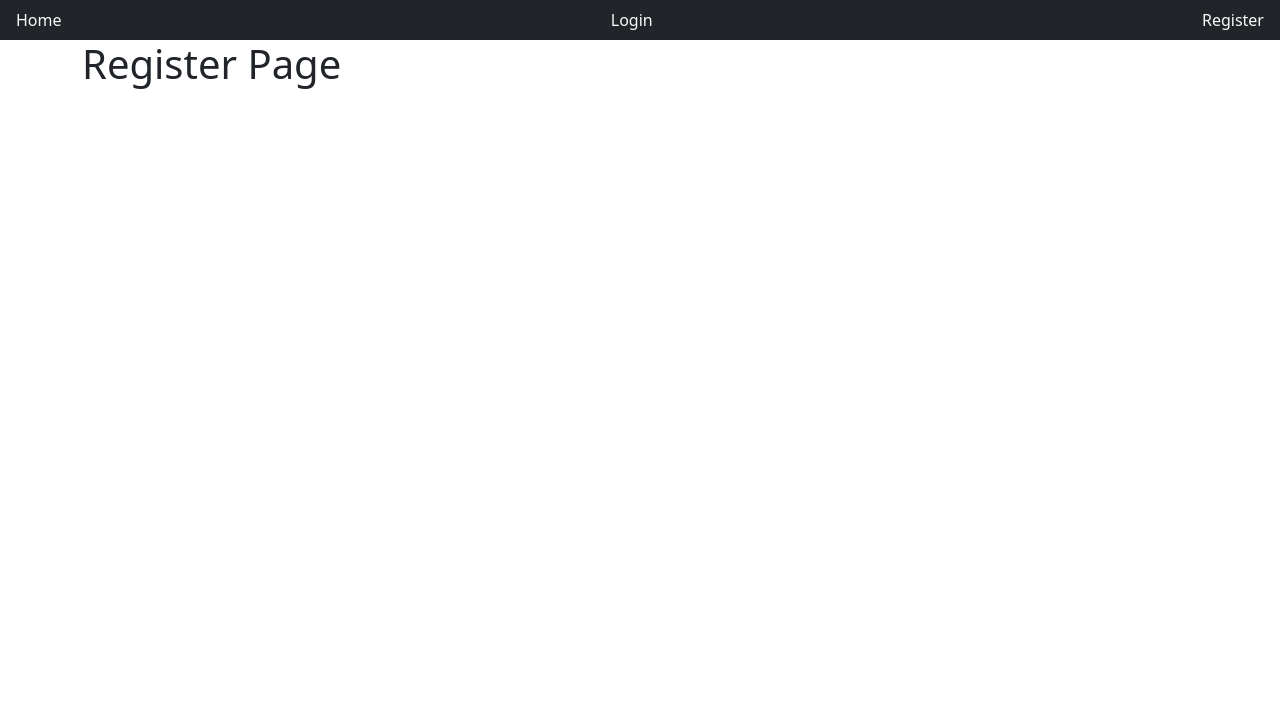
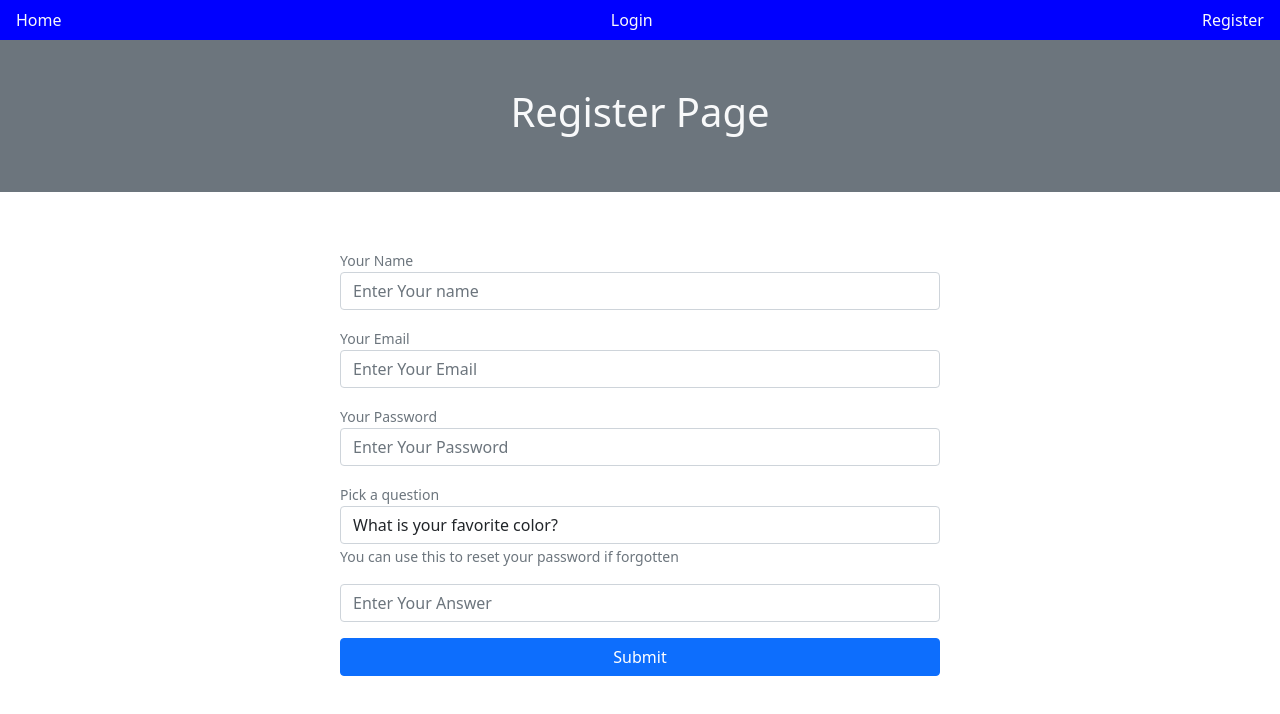
Before and after one commit to Awais512/Merncamp-Client, a Next.js app: page /register in a window 1280 px wide. Shown: the top 714 px of the page. Built offline with nearby package versions, Linux system fonts and the light colour scheme.

Commit message:
Register Page

```diff
--- a/components/Nav.js
+++ b/components/Nav.js
@@ -1,7 +1,10 @@
 import Link from 'next/link';
 const Nav = () => {
   return (
-    <nav className='nav bg-dark d-flex justify-content-between'>
+    <nav
+      className='nav d-flex justify-content-between'
+      style={{ backgroundColor: 'blue' }}
+    >
       <Link href='/'>
         <a className='nav-link text-light'>Home</a>
       </Link>
--- a/pages/_app.js
+++ b/pages/_app.js
@@ -1,9 +1,13 @@
 import 'bootstrap/dist/css/bootstrap.min.css';
 import Nav from '../components/Nav';
+import Head from 'next/head';
 
 function MyApp({ Component, pageProps }) {
   return (
     <>
+      <Head>
+        <link rel='stylesheet' href='/css/styles.css' />
+      </Head>
       <Nav />
       <Component {...pageProps} />
     </>
--- a/pages/register.js
+++ b/pages/register.js
@@ -1,11 +1,96 @@
-import React from 'react';
+import React, { useState } from 'react';
 
 const Register = () => {
+  const [name, setName] = useState('');
+  const [email, setEmail] = useState('');
+  const [password, setPassword] = useState('');
+  const [secret, setSecret] = useState('');
+
+  const handleSubmit = async (e) => {
+    e.preventDefault();
+    console.log(name, email, password, secret);
+  };
+
   return (
-    <div className='container'>
-      <div className='row'>
-        <div className='col'>
-          <h1 className=''>Register Page</h1>
+    <div className='container-fluid'>
+      <div className='row py-5 bg-secondary text-light'>
+        <div className='col text-center'>
+          <h1>Register Page</h1>
+        </div>
+      </div>
+      <div className='row py-5'>
+        <div className='col-md-6 offset-md-3'>
+          <form onSubmit={handleSubmit}>
+            <div className='form-group p-2'>
+              <small>
+                <label htmlFor='Your Name' className='text-muted'>
+                  Your Name
+                </label>
+              </small>
+              <input
+                value={name}
+                onChange={(e) => setName(e.target.value)}
+                type='text'
+                className='form-control'
+                placeholder='Enter Your name'
+              />
+            </div>
+            <div className='form-group p-2'>
+              <small>
+                <label htmlFor='Your Email' className='text-muted'>
+                  Your Email
+                </label>
+              </small>
+              <input
+                value={email}
+                onChange={(e) => setEmail(e.target.value)}
+                type='email'
+                className='form-control'
+                placeholder='Enter Your Email'
+              />
+            </div>
+            <div className='form-group p-2'>
+              <small>
+                <label htmlFor='Your Password' className='text-muted'>
+                  Your Password
+                </label>
+              </small>
+              <input
+                value={password}
+                onChange={(e) => setPassword(e.target.value)}
+                type='password'
+                className='form-control'
+                placeholder='Enter Your Password'
+              />
+            </div>
+            <div className='form-group p-2'>
+              <small>
+                <label className='text-muted'>Pick a question</label>
+              </small>
+              <select className='form-control'>
+                <option>What is your favorite color?</option>
+                <option>What is your Bestfriend name?</option>
+                <option>Which city you were born?</option>
+              </select>
+              <small className=' form-text text-muted'>
+                You can use this to reset your password if forgotten
+              </small>
+            </div>
+            <div className='form-group p-2'>
+              <input
+                value={secret}
+                onChange={(e) => setSecret(e.target.value)}
+                type='text'
+                className='form-control'
+                placeholder='Enter Your Answer'
+              />
+            </div>
+            <div className='form-group p-2'>
+              <button className='btn btn-primary btn-block col-12'>
+                Submit
+              </button>
+            </div>
+          </form>
         </div>
       </div>
     </div>
```
